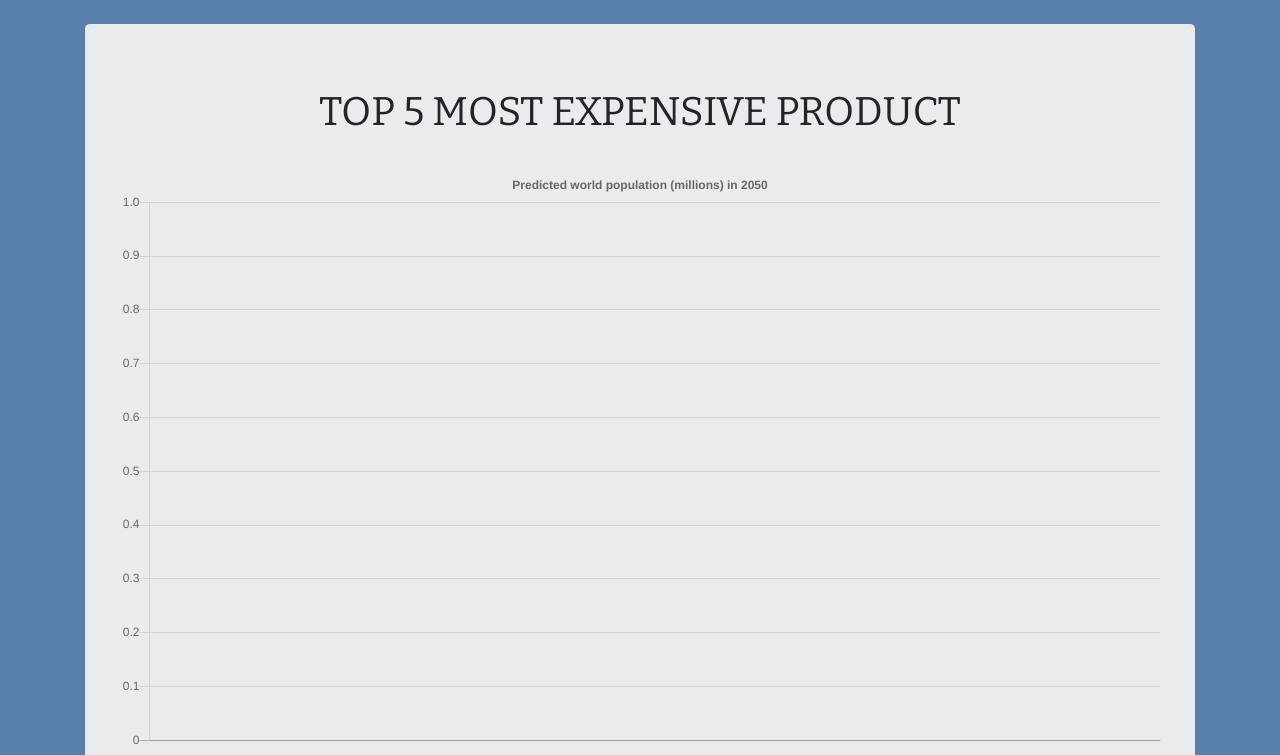
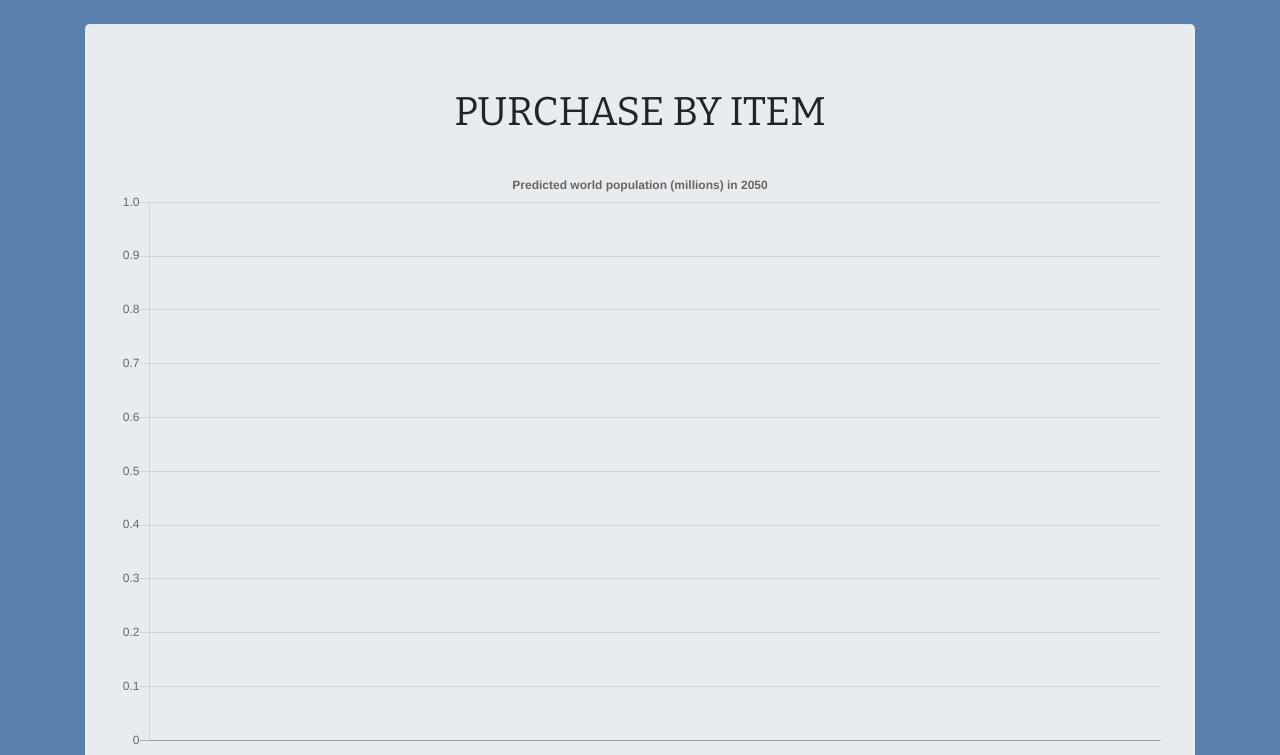
Before and after one commit to bellSupavadi/Helloworkshop24-09-2018, a Node server app: template views/pages/report_product.ejs in a window 1280 px wide. Shown: the part 56-811 px from the top of the page. Run offline with Node 20, Linux system fonts and the light colour scheme; the template is opened without the code that fills it, so the values that code supplies are empty; some libraries are stand-ins or nearby versions.

Commit message:
10000000000000000

```diff
--- a/views/pages/report_product.ejs
+++ b/views/pages/report_product.ejs
@@ -1,7 +1,7 @@
 <% include ../partials/header %>
 
 <div class="jumbotron">
- <center><h1>TOP 5 MOST EXPENSIVE PRODUCT</h1></center>
+ <center><h1>PURCHASE BY ITEM</h1></center>
  <br>
  <canvas id="bar-chart" width="800" height="450"></canvas>
 <table class="table">
```
